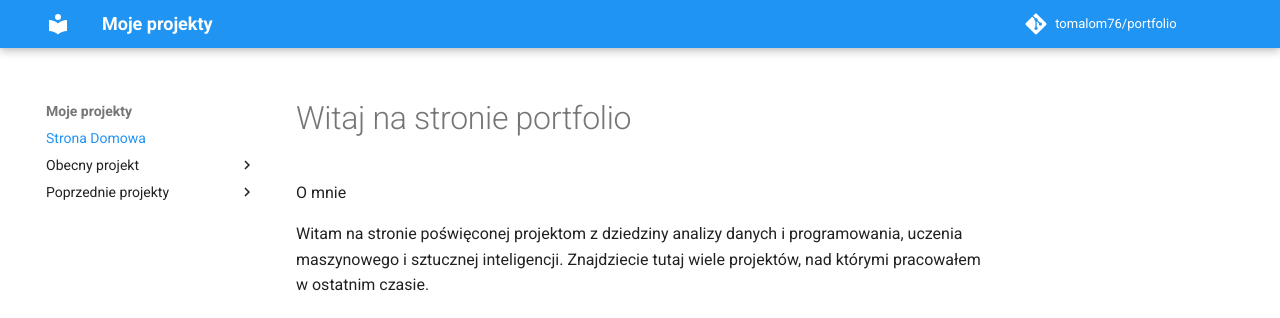
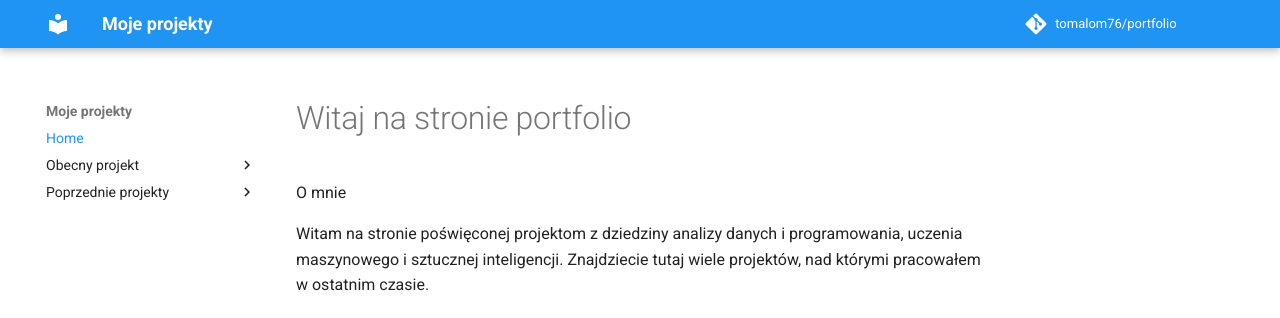
Before and after one commit to Tomalom76/portfolio, an MkDocs documentation site: the page built from docs/index.md, in a window 1280 px wide. Shown: the top 318 px of the page. Built offline with MkDocs 1.6.1 and Material for MkDocs 9.7.7, drawn with Linux system fonts in a browser that asks for light colours; comment, search, counter and statistics services are not loaded.

Commit message:
poprawka yml

```diff
--- a/mkdocs.yml
+++ b/mkdocs.yml
@@ -14,7 +14,7 @@ theme:
     primary: blue
 
 nav:
-- Strona Domowa: index.md
+- Home: index.md
 - Obecny projekt:
   - "Predykcja cen i stanów mieszkań": Investoro/index.md
 - Poprzednie projekty:
```
